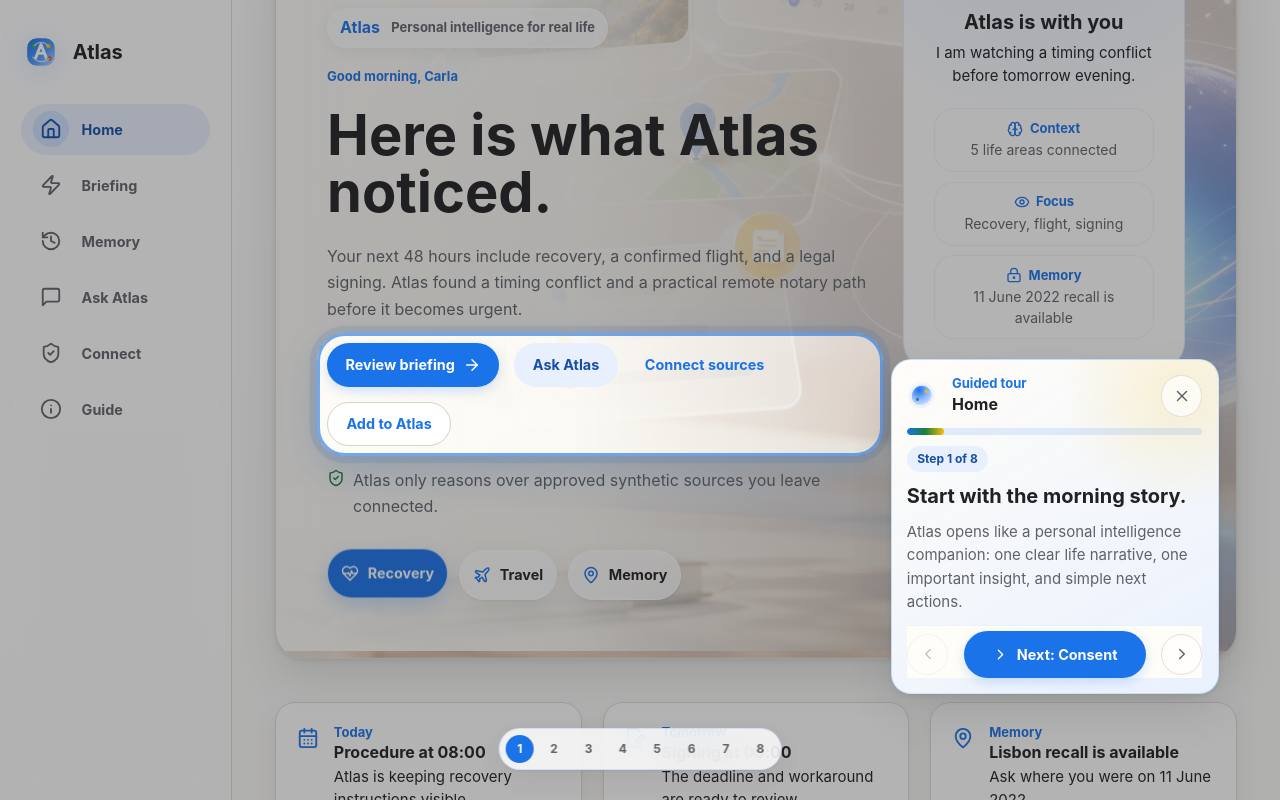
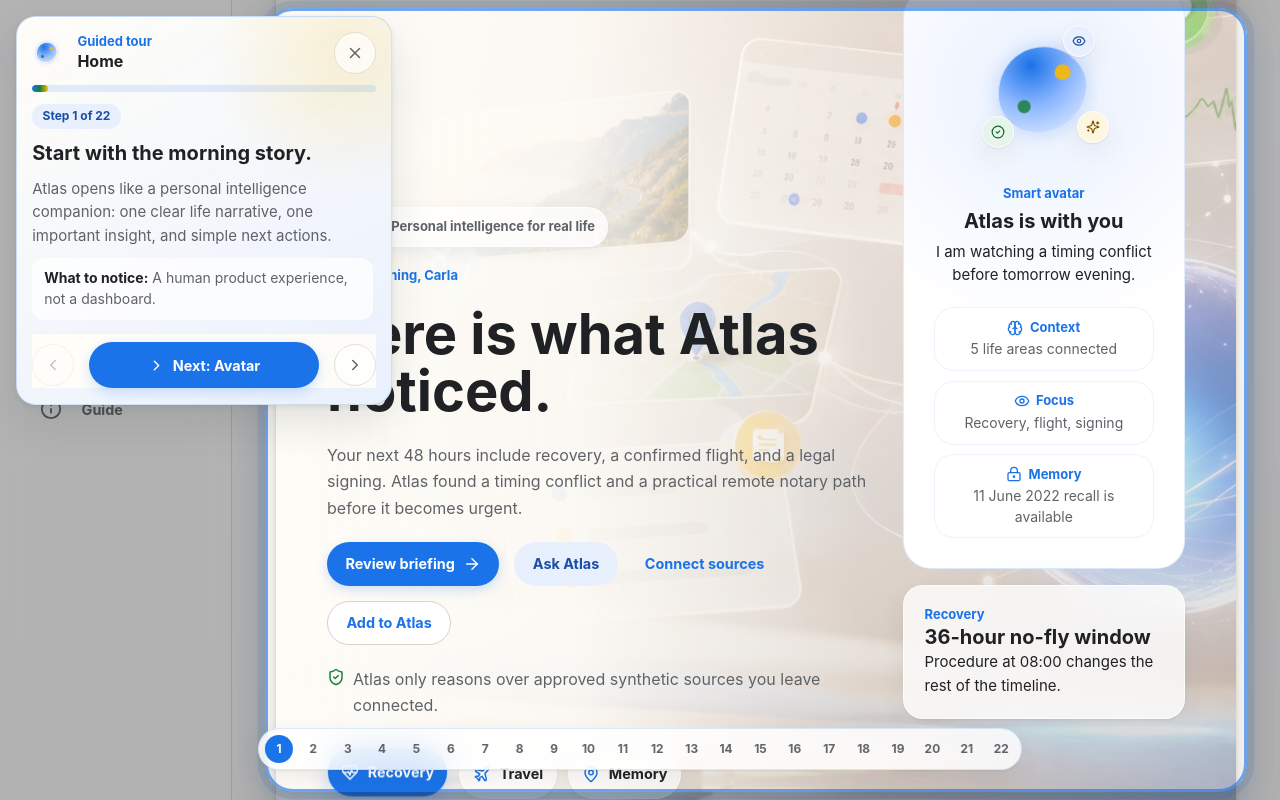
Before and after one commit to CarlasHub/smart-life-atlas, a React (Vite) app: page / in a window 1280 px wide. Built offline with nearby package versions, Linux system fonts and the light colour scheme.

Commit message:
Improve guided tour coverage and controls

```diff
--- a/src/components/ProductTour.jsx
+++ b/src/components/ProductTour.jsx
@@ -1,4 +1,4 @@
-import { useEffect, useState } from 'react';
+import { useEffect, useRef, useState } from 'react';
 import { ChevronLeft, ChevronRight, Sparkles, X } from 'lucide-react';
 import { AtlasSpark } from './AtlasSpark';
 
@@ -10,9 +10,81 @@
     title: 'Start with the morning story.',
     body: 'Atlas opens like a personal intelligence companion: one clear life narrative, one important insight, and simple next actions.',
     lookFor: 'A human product experience, not a dashboard.',
+    actionLabel: 'Next: Avatar',
+    view: 'home',
+    targetSelector: '.home-hero',
+    restoreSources: true,
+  },
+  {
+    id: 'avatar',
+    shortLabel: 'Avatar',
+    eyebrow: 'Assistant presence',
+    title: 'The smart avatar makes Atlas feel alive.',
+    body: 'The orb is an abstract assistant presence. It shows connected context, active reasoning, and whether the important insight is ready.',
+    lookFor: 'A familiar assistant signal without using a realistic face.',
+    actionLabel: 'Next: Context',
+    view: 'home',
+    targetSelector: '.immersive-panel',
+    restoreSources: true,
+  },
+  {
+    id: 'context',
+    shortLabel: 'Today',
+    eyebrow: 'Personal context',
+    title: 'Today, tomorrow, and memory stay visible.',
+    body: 'Atlas gives the user familiar anchors before asking them to inspect deeper reasoning.',
+    lookFor: 'Procedure, signing, and Lisbon memory are introduced in plain language.',
+    actionLabel: 'Next: Story',
+    view: 'home',
+    targetSelector: '.personal-context-strip',
+    restoreSources: true,
+  },
+  {
+    id: 'life-story',
+    shortLabel: 'Story',
+    eyebrow: 'Life Story Mode',
+    title: 'The daily story is interactive.',
+    body: 'Reviewers can switch lenses and click each story beat to see how approved signals become a narrative.',
+    lookFor: 'Daily story, risk lens, next step, evidence labels, and source gates.',
+    actionLabel: 'Next: Add data',
+    view: 'home',
+    targetSelector: '.life-story-mode',
+    restoreSources: true,
+  },
+  {
+    id: 'add-data',
+    shortLabel: 'Add',
+    eyebrow: 'User-fed context',
+    title: 'Users can add what apps may miss.',
+    body: 'Add to Atlas simulates user-approved notes, document names, commitments, evidence, and memory corrections without uploading files.',
+    lookFor: 'The prototype stores added signals only for the current browser session.',
+    actionLabel: 'Next: Insight',
+    view: 'home',
+    targetSelector: '.add-atlas-summary',
+    restoreSources: true,
+  },
+  {
+    id: 'home-insight',
+    shortLabel: 'Insight',
+    eyebrow: 'Important insight',
+    title: 'The strongest risk is visible from Home.',
+    body: 'Atlas gives one primary finding and a clear path into the evidence instead of burying the user in a dashboard.',
+    lookFor: 'Confidence, source gating, and the evidence entry point.',
+    actionLabel: 'Next: Sync',
+    view: 'home',
+    targetSelector: '.insight-feature',
+    restoreSources: true,
+  },
+  {
+    id: 'sync',
+    shortLabel: 'Sync',
+    eyebrow: 'Signal freshness',
+    title: 'Users can see when sources were checked.',
+    body: 'The sync panel answers a basic trust question: what has Atlas read, and when did it last check approved app signals?',
+    lookFor: 'Last sync time, approved signal count, and Sync now.',
     actionLabel: 'Next: Consent',
-    view: 'home',
-    targetSelector: '.hero-actions',
+    view: 'connect',
+    targetSelector: '.sync-console',
     restoreSources: true,
   },
   {
@@ -22,9 +94,45 @@
     title: 'Life areas control the reasoning.',
     body: 'The Connect page shows plain-language permission areas before app-level detail. Turning a life area off changes what Atlas can answer.',
     lookFor: 'Life areas come before app-level details.',
-    actionLabel: 'Next: Conflict',
+    actionLabel: 'Next: Apps',
     view: 'connect',
     targetSelector: '.life-area-grid .dimension-card',
+    restoreSources: true,
+  },
+  {
+    id: 'apps',
+    shortLabel: 'Apps',
+    eyebrow: 'App-level detail',
+    title: 'App sources stay compact and understandable.',
+    body: 'Atlas shows the synthetic app layer underneath life areas so users can understand where signals come from without reading a settings table.',
+    lookFor: 'Google-style app examples, status labels, and per-source sync controls.',
+    actionLabel: 'Next: Brief',
+    view: 'connect',
+    targetSelector: '.app-source-grid .app-item',
+    restoreSources: true,
+  },
+  {
+    id: 'life-brief',
+    shortLabel: 'Brief',
+    eyebrow: 'Life Brief',
+    title: 'The briefing starts supportive, not alarming.',
+    body: 'Atlas frames the situation as a timing conflict that needs attention before tomorrow evening.',
+    lookFor: 'Plain-language summary before the detailed evidence.',
+    actionLabel: 'Next: Trace',
+    view: 'briefing',
+    targetSelector: '.life-brief-panel',
+    restoreSources: true,
+  },
+  {
+    id: 'trace',
+    shortLabel: 'Trace',
+    eyebrow: 'Agent reasoning',
+    title: 'The reasoning path is visible.',
+    body: 'The trace shows how the agent connects approved sources, recovery rules, travel, legal deadlines, and the workaround.',
+    lookFor: 'A reviewer can inspect each reasoning stage instead of trusting a black box.',
+    actionLabel: 'Next: Conflict',
+    view: 'briefing',
+    targetSelector: '.agent-trace',
     restoreSources: true,
   },
   {
@@ -46,9 +154,33 @@
     title: 'Every claim has a source.',
     body: 'The evidence section lets a reviewer inspect the signals behind the timing conflict and Clause 8.1 remote notary path.',
     lookFor: 'The trace, evidence cards, and Clause 8.1 workaround.',
-    actionLabel: 'Next: Ask',
+    actionLabel: 'Next: Resolution',
     view: 'briefing',
     targetSelector: '.evidence-grid .evidence-card',
+    restoreSources: true,
+  },
+  {
+    id: 'resolution',
+    shortLabel: 'Resolve',
+    eyebrow: 'Resolution path',
+    title: 'Atlas suggests a safer route.',
+    body: 'The briefing points to Clause 8.1 as a remote notary workaround, keeping the medical restriction and deadline visible together.',
+    lookFor: 'A next step is shown with its evidence and impact.',
+    actionLabel: 'Next: Persona',
+    view: 'briefing',
+    targetSelector: '.resolution-path',
+    restoreSources: true,
+  },
+  {
+    id: 'persona',
+    shortLabel: 'Persona',
+    eyebrow: 'Assistant tone',
+    title: 'The user chooses how Atlas speaks.',
+    body: 'Persona choices make the assistant feel more personal while keeping the same source-gated reasoning underneath.',
+    lookFor: 'Calm Guide, Executive Assistant, Warm Coach, and Direct Analyst.',
+    actionLabel: 'Next: Ask',
+    view: 'ask',
+    targetSelector: '.persona-selection',
     restoreSources: true,
   },
   {
@@ -79,6 +211,30 @@
     queryId: 'risky',
   },
   {
+    id: 'memory',
+    shortLabel: 'Memory',
+    eyebrow: 'Memory recall',
+    title: 'Atlas can explain a remembered day.',
+    body: 'The Memory page reconstructs 11 June 2022 with a likely location, confidence, evidence, timeline, and uncertainty note.',
+    lookFor: 'The Lisbon answer is helpful but does not claim perfect certainty.',
+    actionLabel: 'Next: Guide',
+    view: 'memory',
+    targetSelector: '.memory-answer',
+    restoreSources: true,
+  },
+  {
+    id: 'guide',
+    shortLabel: 'Guide',
+    eyebrow: 'First-time path',
+    title: 'The guide keeps onboarding simple.',
+    body: 'The first-time guide shows the workflow as six clear steps so users with cognitive load concerns can follow the product.',
+    lookFor: 'Choose areas, read brief, review conflicts, inspect evidence, ask, resolve.',
+    actionLabel: 'Next: Trust',
+    view: 'guide',
+    targetSelector: '.guide-steps .step-card',
+    restoreSources: true,
+  },
+  {
     id: 'security',
     shortLabel: 'Trust',
     eyebrow: 'Trust model',
@@ -92,6 +248,19 @@
     restoreSources: true,
   },
   {
+    id: 'simulated-agent',
+    shortLabel: 'Agent',
+    eyebrow: 'Simulated agent environment',
+    title: 'The future cloud path is demonstrated safely.',
+    body: 'The Guide page shows the planned Google Sign-In, MongoDB MCP, Agent Builder, and Gemini flow without making cloud calls.',
+    lookFor: 'The static demo makes the agent architecture visible without backend cost.',
+    actionLabel: 'Next: Finish',
+    view: 'guide',
+    guideTab: 'security',
+    targetSelector: '.sim-env-workbench',
+    restoreSources: true,
+  },
+  {
     id: 'finish',
     shortLabel: 'Ready',
     eyebrow: 'You are ready',
@@ -100,7 +269,7 @@
     lookFor: 'A complete concept, not only isolated screens.',
     actionLabel: 'Finish tour',
     view: 'home',
-    targetSelector: '.insight-main',
+    targetSelector: '.home-hero',
     restoreSources: true,
   },
 ];
@@ -128,6 +297,7 @@
   const progress = ((stepIndex + 1) / STEPS.length) * 100;
   const [spotlight, setSpotlight] = useState(DEFAULT_SPOTLIGHT);
   const [cardPosition, setCardPosition] = useState({ top: 112, left: 704 });
+  const cardRef = useRef(null);
 
   useEffect(() => {
     if (!isOpen) {
@@ -138,8 +308,12 @@
     let scrollTimer;
     let measureTimer;
 
+    const getTarget = () => document.querySelector(step.targetSelector) || document.querySelector('.main-content') || document.querySelector('.main-viewport');
+
+    const clamp = (value, min, max) => Math.min(Math.max(value, min), max);
+
     const measure = () => {
-      const target = document.querySelector(step.targetSelector) || document.querySelector('.main-content') || document.querySelector('.main-viewport');
+      const target = getTarget();
 
       if (!target) {
         setSpotlight(DEFAULT_SPOTLIGHT);
@@ -149,28 +323,33 @@
 
       const rect = target.getBoundingClientRect();
       const pad = window.innerWidth <= 640 ? 6 : 10;
+      const viewportMargin = window.innerWidth <= 860 ? 12 : 16;
+      const reservedBottom = window.innerWidth <= 860 ? 112 : 84;
       const nextSpotlight = {
-        top: Math.max(8, rect.top - pad),
-        left: Math.max(8, rect.left - pad),
+        top: clamp(rect.top - pad, 8, window.innerHeight - 24),
+        left: clamp(rect.left - pad, 8, window.innerWidth - 24),
         width: Math.min(window.innerWidth - 16, rect.width + pad * 2),
         height: Math.min(window.innerHeight - 16, rect.height + pad * 2),
       };
 
-      const cardWidth = Math.min(360, window.innerWidth - 32);
-      const cardHeight = 250;
+      const cardWidth = Math.min(376, window.innerWidth - viewportMargin * 2);
+      const measuredHeight = cardRef.current?.offsetHeight || 360;
+      const cardHeight = Math.min(measuredHeight, window.innerHeight - reservedBottom - viewportMargin);
+      const maxLeft = window.innerWidth - cardWidth - viewportMargin;
+      const maxTop = window.innerHeight - cardHeight - reservedBottom;
       let left = rect.right + 18;
-      let top = Math.max(16, rect.top + 16);
+      let top = rect.top + 12;
 
-      if (left + cardWidth > window.innerWidth - 16) {
+      if (left + cardWidth > window.innerWidth - viewportMargin) {
         left = rect.left - cardWidth - 18;
       }
 
-      if (left < 16) {
-        left = Math.min(window.innerWidth - cardWidth - 16, rect.left + 16);
-      }
-
-      if (top + cardHeight > window.innerHeight - 16) {
-        top = Math.max(16, window.innerHeight - cardHeight - 16);
+      if (window.innerWidth <= 860) {
+        left = viewportMargin;
+        top = Math.max(viewportMargin, window.innerHeight - cardHeight - reservedBottom);
+      } else {
+        left = clamp(left, viewportMargin, Math.max(viewportMargin, maxLeft));
+        top = clamp(top, viewportMargin, Math.max(viewportMargin, maxTop));
       }
 
       setSpotlight(nextSpotlight);
@@ -178,7 +357,7 @@
     };
 
     const scrollTargetIntoView = () => {
-      const target = document.querySelector(step.targetSelector);
+      const target = getTarget();
 
       if (target) {
         target.scrollIntoView({
@@ -192,12 +371,14 @@
     };
 
     scrollTimer = window.setTimeout(scrollTargetIntoView, 80);
+    const lateMeasureTimer = window.setTimeout(measure, 480);
     window.addEventListener('resize', measure);
     mainViewport?.addEventListener('scroll', measure, { passive: true });
 
     return () => {
       window.clearTimeout(scrollTimer);
       window.clearTimeout(measureTimer);
+      window.clearTimeout(lateMeasureTimer);
       window.removeEventListener('resize', measure);
       mainViewport?.removeEventListener('scroll', measure);
     };
@@ -261,6 +442,7 @@
       />
 
       <aside
+        ref={cardRef}
         className="product-tour-card"
         style={{
           '--tour-card-top': `${cardPosition.top}px`,
@@ -289,6 +471,7 @@
           <span className="tour-step-count">Step {stepIndex + 1} of {STEPS.length}</span>
           <h3 className="text-title-large">{step.title}</h3>
           <p className="text-body-medium">{step.body}</p>
+          <p className="tour-look-for"><strong>What to notice:</strong> {step.lookFor}</p>
         </div>
 
         <footer className="product-tour-actions">
--- a/src/styles/_components.scss
+++ b/src/styles/_components.scss
@@ -129,9 +129,10 @@
   top: var(--tour-card-top);
   left: var(--tour-card-left);
   z-index: 40;
-  width: min(20.5rem, calc(100vw - 2rem));
-  max-height: min(22rem, calc(100dvh - 2rem));
-  display: grid;
+  width: min(23.5rem, calc(100vw - 2rem));
+  max-height: min(26rem, calc(100dvh - 6rem));
+  display: grid;
+  grid-template-rows: auto auto minmax(0, 1fr) auto;
   gap: 0.72rem;
   padding: var(--space-s);
   border: 1px solid rgba(26, 115, 232, 0.18);
@@ -141,7 +142,8 @@
     linear-gradient(150deg, rgba(255, 253, 248, 0.98), rgba(232, 240, 254, 0.94)),
     var(--md-sys-color-surface);
   box-shadow: var(--shadow-lift);
-  overflow-y: auto;
+  overflow: hidden;
+  overscroll-behavior: contain;
 }
 
 .product-tour-header,
@@ -204,6 +206,9 @@
 .product-tour-copy {
   display: grid;
   gap: var(--space-xs);
+  min-height: 0;
+  overflow-y: auto;
+  padding-right: 0.15rem;
 
   h3 {
     margin: 0;
@@ -212,6 +217,18 @@
   p {
     margin: 0;
     color: var(--md-sys-color-on-surface-variant);
+  }
+}
+
+.tour-look-for {
+  padding: 0.68rem 0.75rem;
+  border-radius: var(--md-sys-shape-corner-medium);
+  background: rgba(255, 255, 255, 0.74);
+  color: var(--md-sys-color-on-surface-variant);
+  @include body-small;
+
+  strong {
+    color: var(--md-sys-color-on-surface);
   }
 }
 
@@ -225,12 +242,11 @@
 }
 
 .product-tour-actions {
-  position: sticky;
-  bottom: -0.1rem;
   display: grid;
   grid-template-columns: 2.6rem minmax(0, 1fr) 2.6rem;
   justify-content: stretch;
-  padding-top: 0.35rem;
+  margin-top: 0.1rem;
+  padding-top: 0.5rem;
   border-top: 1px solid rgba(26, 115, 232, 0.08);
   background: rgba(255, 253, 248, 0.96);
 
@@ -251,6 +267,7 @@
   left: 50%;
   bottom: var(--space-l);
   z-index: 41;
+  max-width: calc(100vw - 2rem);
   display: inline-flex;
   align-items: center;
   gap: 0.35rem;
@@ -261,6 +278,8 @@
   background: rgba(255, 255, 255, 0.82);
   box-shadow: var(--shadow-soft);
   backdrop-filter: blur(1rem);
+  overflow-x: auto;
+  overscroll-behavior-x: contain;
 
   button {
     width: 1.8rem;
```
Also changed, not shown: 1 other file (tests, documents, lock files or other folders).
